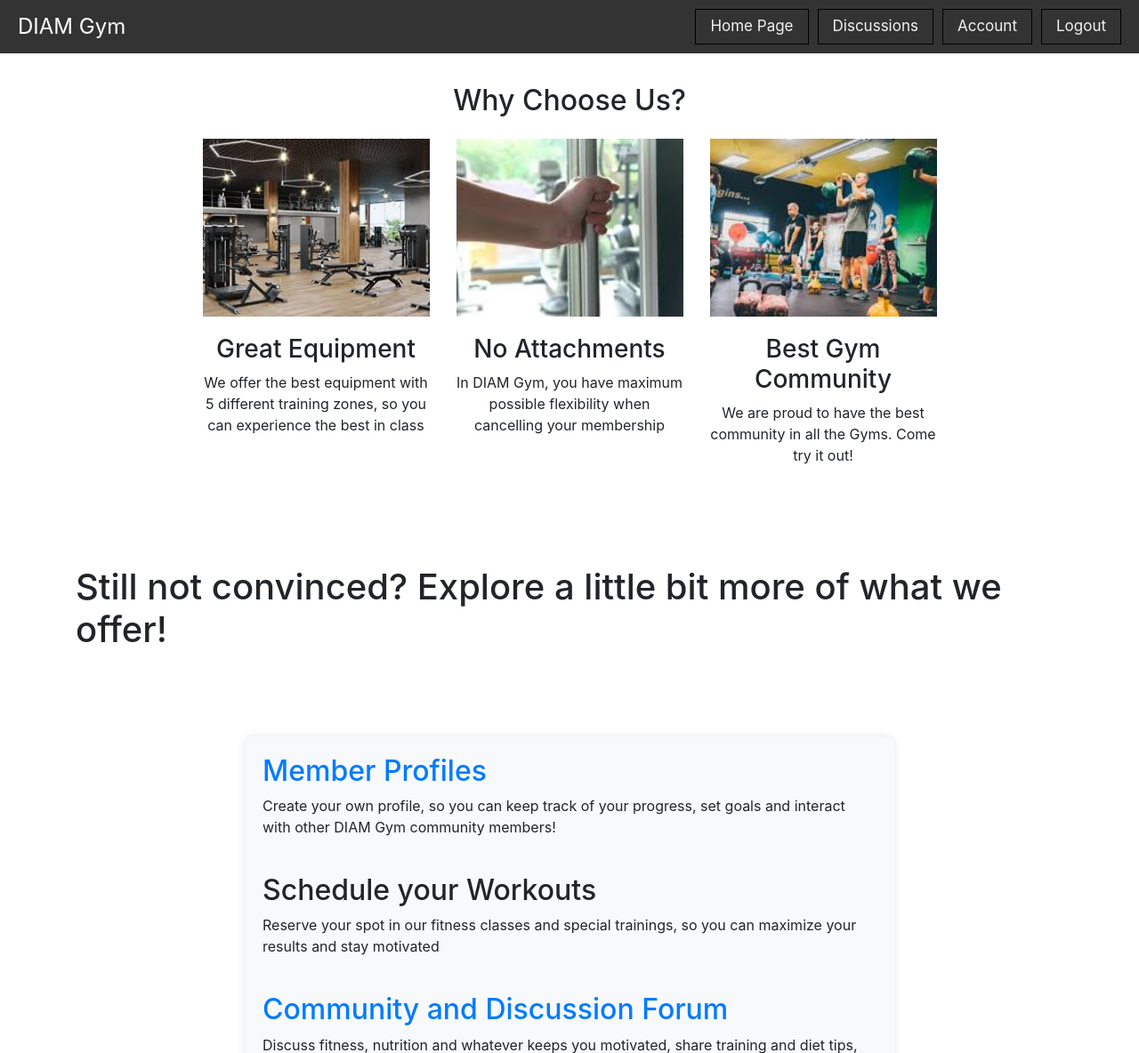
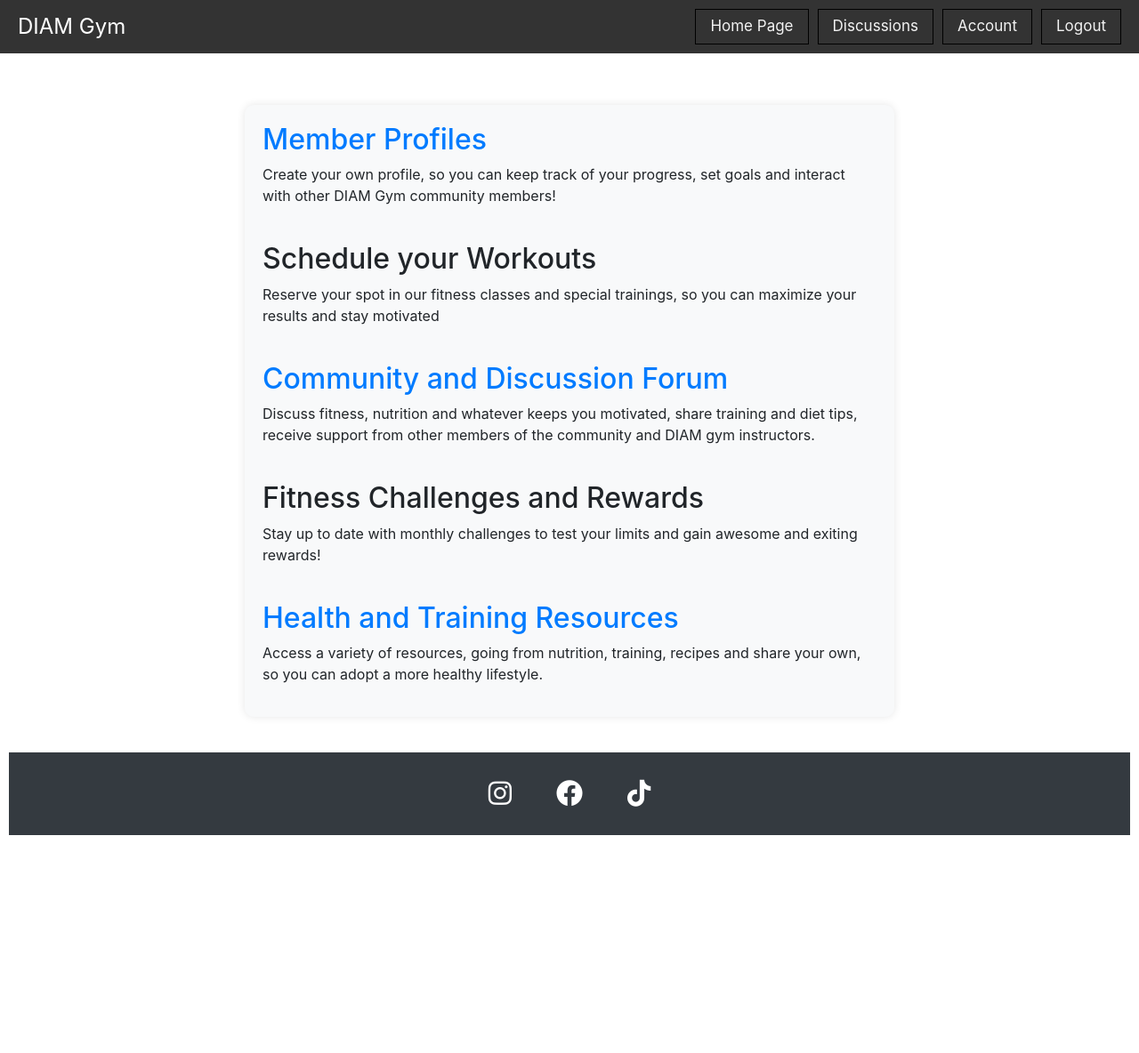
Before and after one commit to jeafonso/diam, a Django app: page /fitness/ in a window 1280 px wide. Shown: the top 1184 px of the page at 89% size. After the commit the page ends 939 px from the top, so only its background shows below. Run offline with Django 5.2, Linux system fonts and the light colour scheme; a user stored in the database is signed in; some libraries are stand-ins or nearby versions.

Commit message:
feat: adding footer to index.html

```diff
--- a/fitness/static/fitness/css/styles.css
+++ b/fitness/static/fitness/css/styles.css
@@ -297,3 +297,15 @@ body {
 .image-container-index:hover img {
     transform: scale(1.05);
 }
+
+/* Custom CSS for Footer */
+.social-icon {
+    font-size: 30px;
+    color: #fff;
+    margin: 0 10px;
+    transition: transform 0.3s ease;
+}
+
+.social-icon:hover {
+    transform: translateY(-5px); /* Adjust the amount of jump */
+}
--- a/fitness/templates/fitness/index.html
+++ b/fitness/templates/fitness/index.html
@@ -7,6 +7,7 @@
     <link href="https://cdn.jsdelivr.net/npm/bootstrap@5.3.3/dist/css/bootstrap.min.css" rel="stylesheet"
           integrity="sha384-QWTKZyjpPEjISv5WaRU9OFeRpok6YctnYmDr5pNlyT2bRjXh0JMhjY6hW+ALEwIH" crossorigin="anonymous">
     <link rel="stylesheet" href="https://cdnjs.cloudflare.com/ajax/libs/twitter-bootstrap/4.5.0/css/bootstrap.min.css" />
+    <link rel="stylesheet" href="https://cdnjs.cloudflare.com/ajax/libs/font-awesome/6.0.0-beta3/css/all.min.css">
     <meta charset="UTF-8">
     <meta name="viewport" content="width=device-width, initial-scale=1">
     <title>{% block title %}Home page{% endblock %}</title>
@@ -50,6 +51,7 @@
 
     <div class="notnav">
         <br>
+        {% if not request.user.is_authenticated %}
             <div class="container">
                 <div class="section">
                     <h2 class="text-center mb-4">Why Choose Us?</h2>
@@ -95,7 +97,9 @@
 
             <br>
             <br>
-        <p><br></p>
+            <br>
+        {% endif %}
+        <br>
 
         <div class="container">
             <div class="row justify-content-center">
@@ -131,6 +135,22 @@
             {% endblock %}
         </div>
         <p><br></p>
+
+        <footer class="footer bg-dark text-light py-4">
+            <div class="container text-center">
+                <div class="row justify-content-center">
+                    <div class="col-auto">
+                        <a href="" class="social-icon" target="_blank"><i class="fab fa-instagram"></i></a>
+                    </div>
+                    <div class="col-auto">
+                        <a href="" class="social-icon" target="_blank"><i class="fab fa-facebook"></i></a>
+                    </div>
+                    <div class="col-auto">
+                        <a href="" class="social-icon" target="_blank"><i class="fab fa-tiktok"></i></a>
+                    </div>
+                </div>
+            </div>
+        </footer>
     </div>
 
     <script src="https://ajax.googleapis.com/ajax/libs/jquery/3.7.1/jquery.min.js"></script>
```
Lines whose indentation alone changed are shown as unchanged.
